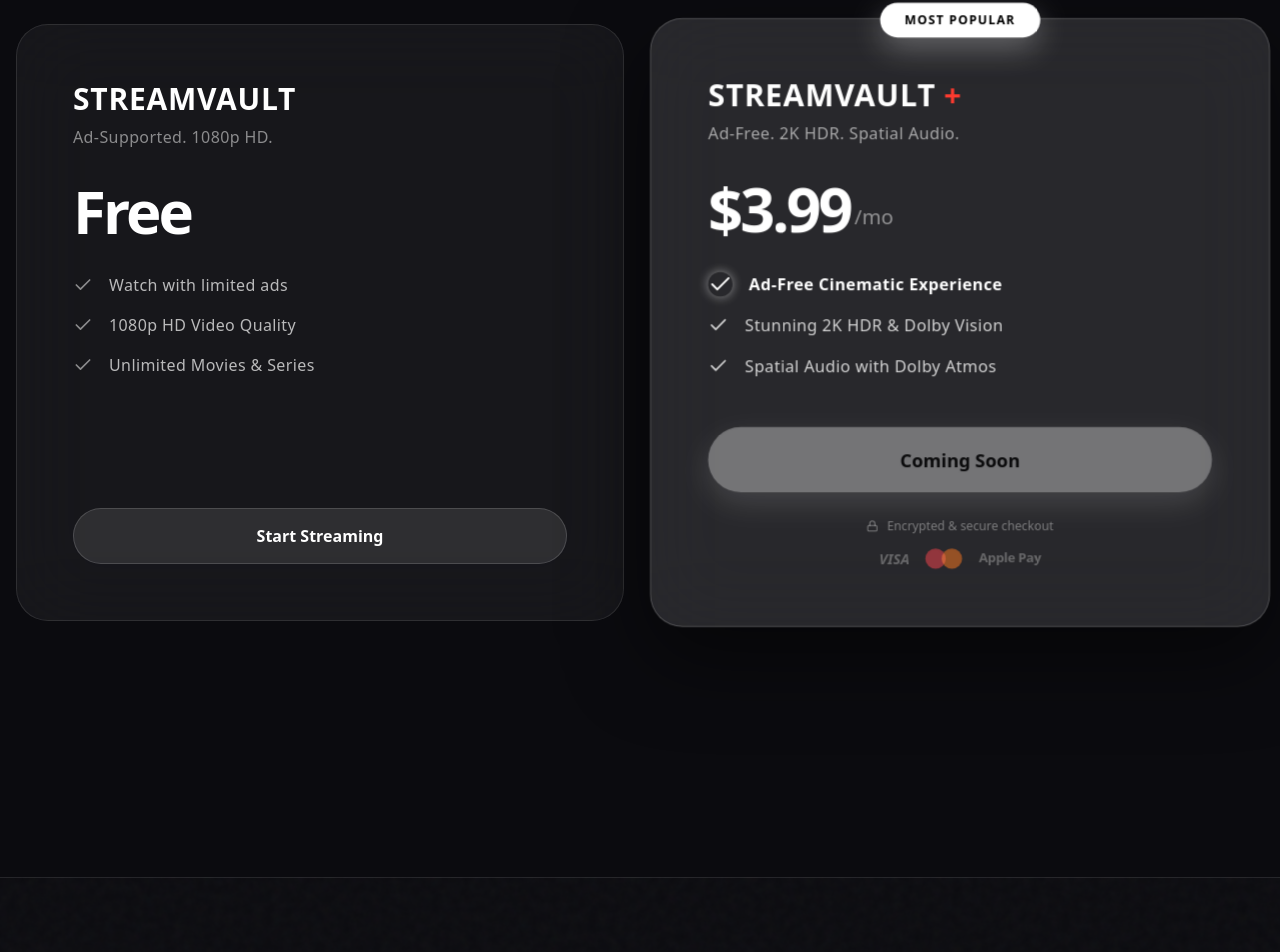
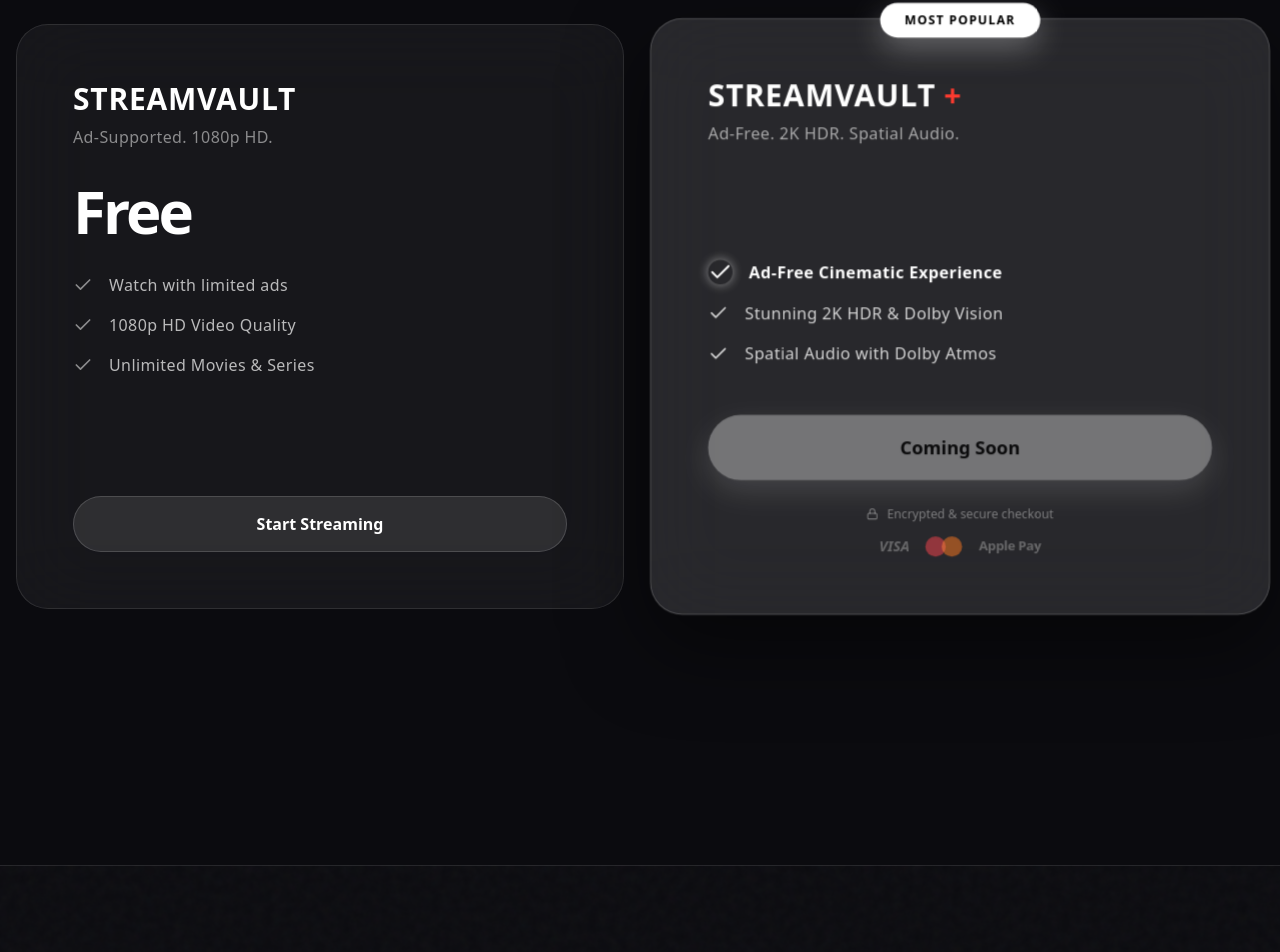
Before and after one commit to ssba449/my-movie-website, a Next.js app in the folder frontend/: page / in a window 1280 px wide. Shown: the part 955-1907 px from the top of the page. Built offline with nearby package versions, Linux system fonts and the light colour scheme; no server answers.

Commit message:
UI: Remove price from Coming Soon tier in PricingSection

```diff
--- a/frontend/src/components/home/PricingSection.tsx
+++ b/frontend/src/components/home/PricingSection.tsx
@@ -74,10 +74,7 @@
                             </h3>
                             <p className="text-white/60 font-medium tracking-wide mb-8">Ad-Free. 2K HDR. Spatial Audio.</p>
 
-                            <div className="flex items-end gap-1 mb-8">
-                                <span className="text-6xl font-bold text-white tracking-tighter">$3.99</span>
-                                <span className="text-white/50 pb-2 text-xl font-medium">/mo</span>
-                            </div>
+                            <div className="h-20" />
 
                             <div className="flex flex-col gap-4 text-white/80 text-[16px] font-medium tracking-wide mb-12">
                                 <div className="flex items-center gap-4">
```
